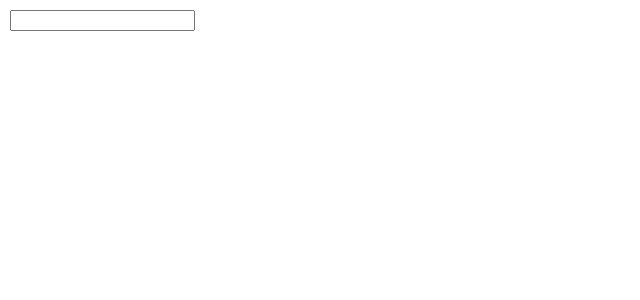
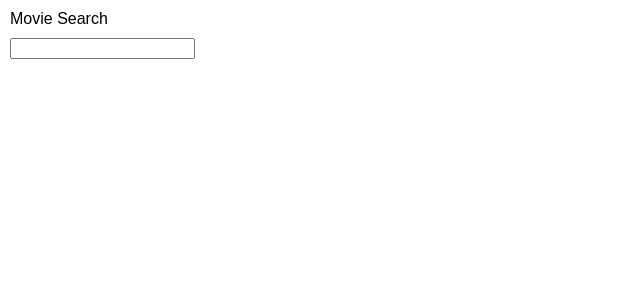
Before and after one commit to trivikr/react-state-redux-context, a React (Create React App) app: page / in a window 1280 px wide. Shown: the top 300 px of the page, without its empty margins (0-640 px from the left). Built offline with nearby package versions, Linux system fonts and the light colour scheme.

Commit message:
Add Search Toolbar

```diff
--- a/src/App.css
+++ b/src/App.css
@@ -1,3 +1,9 @@
 .App {
   display: flex;
+  margin: 10px;
 }
+
+.movieSearchToolbar {
+  display: flex;
+  flex-direction: column;
+}
--- a/src/App.js
+++ b/src/App.js
@@ -8,12 +8,17 @@ class App extends Component {
   };
 
   onQueryUpdate = query => this.setState({ query });
-
   render() {
     const state = this.state;
     return (
       <div className="App">
-        <SearchTextBox query={state.query} onQueryUpdate={this.onQueryUpdate} />
+        <div className="movieSearchToolbar">
+          Movie Search
+          <SearchTextBox
+            query={state.query}
+            onQueryUpdate={this.onQueryUpdate}
+          />
+        </div>
       </div>
     );
   }
--- a/src/components/SeachTextBox.css
+++ b/src/components/SeachTextBox.css
@@ -1,3 +1,3 @@
 .searchTextBox {
-  margin: 10px;
+  margin: 10px 0px;
 }
```
